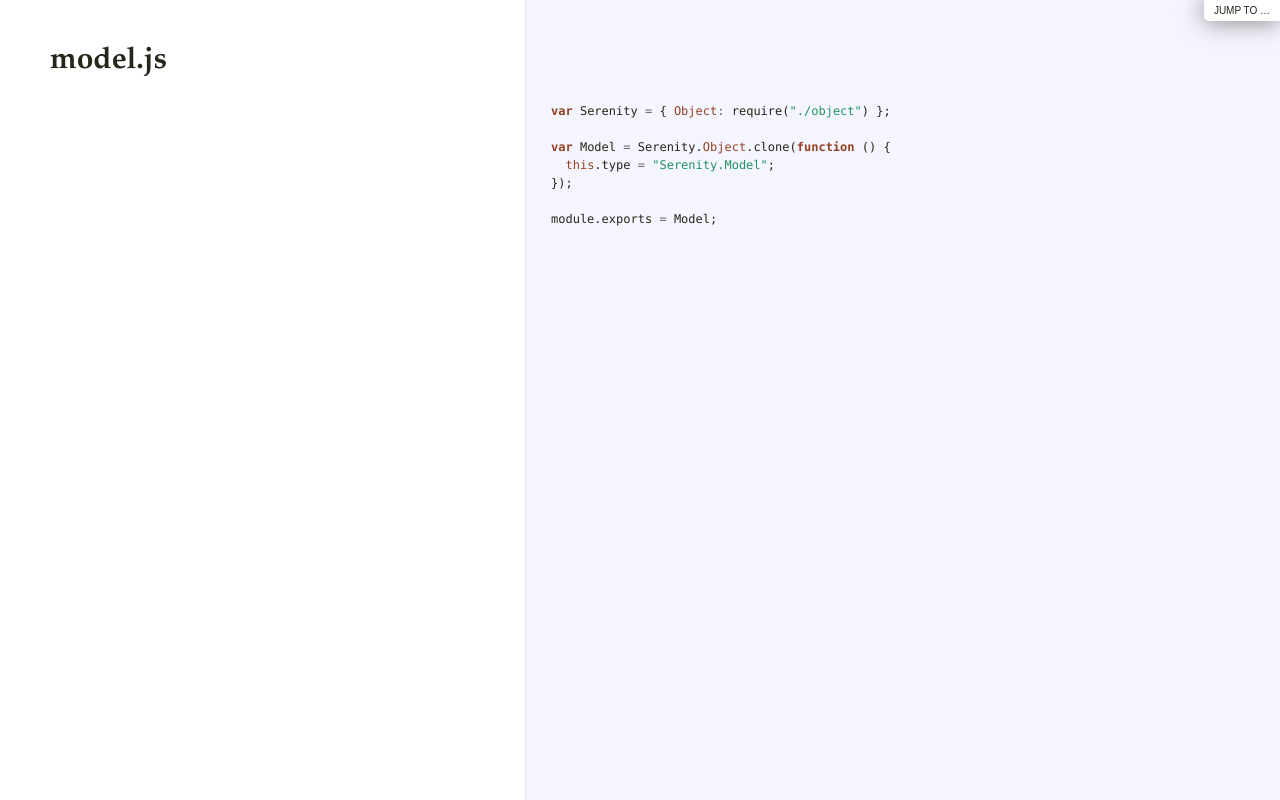
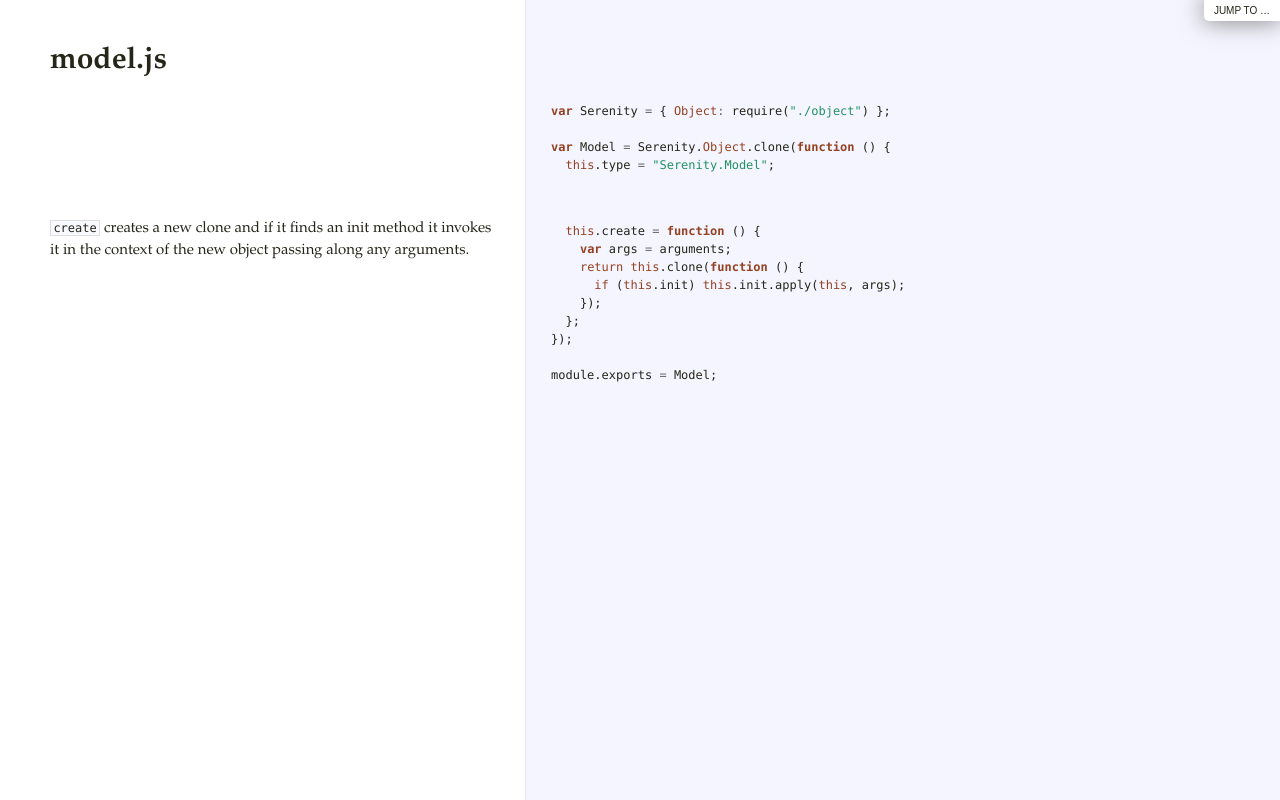
Before and after one commit to pmh/serenity, a website: page docs/model.html in a window 1280 px wide. Drawn offline with Linux system fonts and the light colour scheme.

Commit message:
added create method to Serenity.Model

```diff
--- a/docs/model.html
+++ b/docs/model.html
@@ -2,6 +2,13 @@
 
 <span class="kd">var</span> <span class="nx">Model</span> <span class="o">=</span> <span class="nx">Serenity</span><span class="p">.</span><span class="nb">Object</span><span class="p">.</span><span class="nx">clone</span><span class="p">(</span><span class="kd">function</span> <span class="p">()</span> <span class="p">{</span>
   <span class="k">this</span><span class="p">.</span><span class="nx">type</span> <span class="o">=</span> <span class="s2">&quot;Serenity.Model&quot;</span><span class="p">;</span>
+  </pre></div>             </td>           </tr>                               <tr id="section-2">             <td class="docs">               <div class="pilwrap">                 <a class="pilcrow" href="#section-2">&#182;</a>               </div>               <p><code>create</code> creates a new clone and if it finds an init method it invokes
+it in the context of the new object passing along any arguments.</p>             </td>             <td class="code">               <div class="highlight"><pre>  <span class="k">this</span><span class="p">.</span><span class="nx">create</span> <span class="o">=</span> <span class="kd">function</span> <span class="p">()</span> <span class="p">{</span>
+    <span class="kd">var</span> <span class="nx">args</span> <span class="o">=</span> <span class="nx">arguments</span><span class="p">;</span>
+    <span class="k">return</span> <span class="k">this</span><span class="p">.</span><span class="nx">clone</span><span class="p">(</span><span class="kd">function</span> <span class="p">()</span> <span class="p">{</span>
+      <span class="k">if</span> <span class="p">(</span><span class="k">this</span><span class="p">.</span><span class="nx">init</span><span class="p">)</span> <span class="k">this</span><span class="p">.</span><span class="nx">init</span><span class="p">.</span><span class="nx">apply</span><span class="p">(</span><span class="k">this</span><span class="p">,</span> <span class="nx">args</span><span class="p">);</span>
+    <span class="p">});</span>
+  <span class="p">};</span>
 <span class="p">});</span>
 
 <span class="nx">module</span><span class="p">.</span><span class="nx">exports</span> <span class="o">=</span> <span class="nx">Model</span><span class="p">;</span>
```
Also changed, not shown: lib/serenity/model.js (+11 -0 lines), spec/serenity/model_spec.js (+22 -0 lines).
